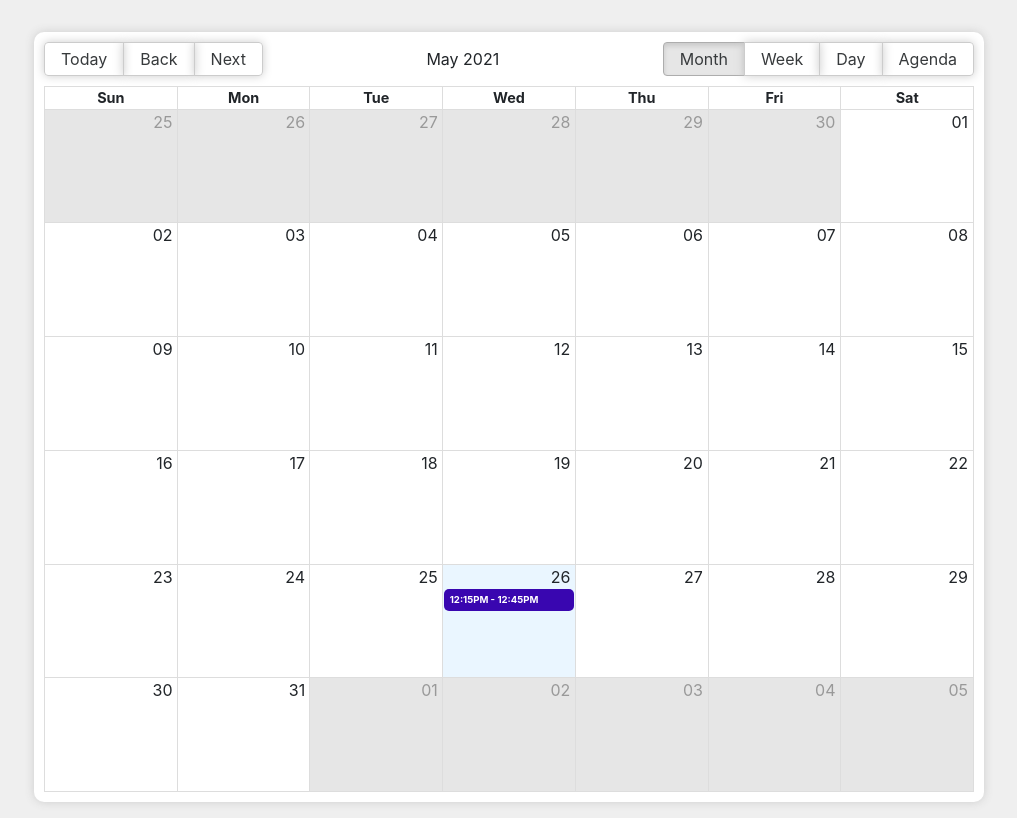
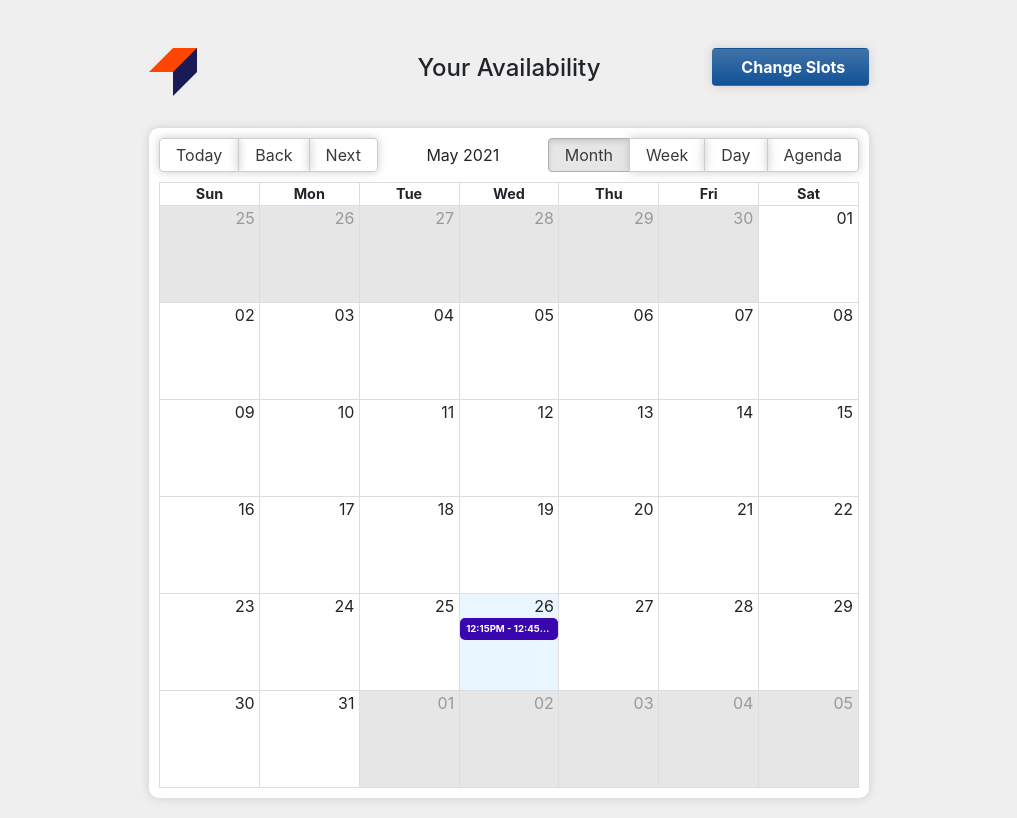
Before and after one commit to sharma00praful/getsetupassignment, a React (Create React App) app: page /view-availability in a window 1280 px wide. Shown: the whole page, without its empty margins (131-1148 px from the left). Built offline with nearby package versions, Linux system fonts and the light colour scheme; no server answers.

Commit message:
add view availability api calls

```diff
--- a/src/App.css
+++ b/src/App.css
@@ -253,3 +253,8 @@
 .rbc-toolbar button {
   box-shadow: 0px 0px 10px #ccc;
 }
+.view-heading-container {
+  display: flex;
+  justify-content: center;
+  align-items: center;
+}
--- a/src/screens/SubmitAvailability.jsx
+++ b/src/screens/SubmitAvailability.jsx
@@ -27,6 +27,7 @@ import {
 
 const SubmitAvailability = () => {
   const year = new Date().getFullYear();
+  const history = useHistory();
 
   const [availability, setAvailability] = useState([]); //array state to store availability {{week1:{{from:value,to:value},{from:value,to:value},...},week2:{from:value,to:value}}
   const [week, setWeek] = useState(getWeekNumber(new Date())); //set to current week number initially
@@ -54,7 +55,6 @@ const SubmitAvailability = () => {
   const [clockInputType, setClockInputType] = useState("");
   const [clockInputShow, setClockInputShow] = useState(false);
   const dateStringArray = selectedDate.toString().split(" "); //to store timestamp in string array for showing date
-  const history = useHistory();
 
   const errorModalHandleClose = () => {
     setIsError({ status: false, message: "No Error" });
@@ -194,6 +194,7 @@ const SubmitAvailability = () => {
     }
     return noError;
   };
+
   const removeSlot = (date, from, to) => {
     const availabilityArray = [...availability];
     availabilityArray.map(function (item, index) {
@@ -205,6 +206,7 @@ const SubmitAvailability = () => {
 
     setAvailability(availabilityArray);
   };
+
   const editSlot = (date, from, to) => {
     removeSlot(date, from, to);
     setSlotStartTime(from);
@@ -214,21 +216,36 @@ const SubmitAvailability = () => {
     setSelectedDate(new Date(date));
     handleClockInputShow();
   };
+
   const HandlePush = (url) => {
     history.push({ pathname: url });
   };
+
   const handleAPISuccess = () => {
     HandlePush("/view-availability");
+  };
+
+  const handleViewSlots = () => {
+    history.push({ pathname: "/view-availability" });
   };
 
   return (
     <Container className="mt-5 main-container">
       <Row>
-        <Col xs={2} md={1} sm={1}>
+        <Col sm={2}>
           <Image src={GetSetUpLogo} />
         </Col>
-        <Col xs={10} md={11} sm={11} className="main-heading-container">
+        <Col className="main-heading-container">
           <h4>Submit Your Availability</h4>
+        </Col>
+        <Col sm={3}>
+          <Button
+            variant="default"
+            className="add-slot-button"
+            onClick={handleViewSlots}
+          >
+            <span className="button-text">View All Slots</span>
+          </Button>
         </Col>
       </Row>
       <Row>
--- a/src/screens/ViewAvailability.jsx
+++ b/src/screens/ViewAvailability.jsx
@@ -1,14 +1,24 @@
 import React, { useState, useEffect } from "react";
+import { useHistory } from "react-router-dom";
+
 import Container from "react-bootstrap/Container";
 import Row from "react-bootstrap/Row";
 import Col from "react-bootstrap/Col";
+import Image from "react-bootstrap/Image";
+import Button from "react-bootstrap/Button";
+
 import { Calendar, momentLocalizer } from "react-big-calendar";
 import "react-big-calendar/lib/css/react-big-calendar.css";
 import moment from "moment";
+
 import "../App.scss";
+import GetSetUpLogo from "../resources/getsetuplogo.png";
+
 const localizer = momentLocalizer(moment);
 
 const ViewAvailability = () => {
+  const history = useHistory();
+
   const [events, setEvents] = useState([
     {
       start: moment().toDate(),
@@ -16,11 +26,30 @@ const ViewAvailability = () => {
       title: "12:15PM - 12:45PM",
     },
   ]);
+
   const handleAPISuccess = (availability) => {
-    console.log(availability);
-    const helperAvailability = {};
+    if (availability.length > 0) {
+      const helperAvailability = [];
 
-    const helperSlot = {};
+      availability.forEach((item, index) => {
+        item.dateId.forEach((itemSlot, indexSlot) => {
+          helperAvailability.push(helperSlot(itemSlot, item));
+        });
+      });
+      setEvents(helperAvailability);
+    }
+  };
+
+  const helperSlot = (itemSlot, item) => {
+    const slot = {};
+    slot.start = moment(new Date(`${item.date} ${itemSlot.from}`)).toDate();
+    slot.end = moment(new Date(`${item.date} ${itemSlot.to}`)).toDate();
+    slot.title = `${itemSlot.from} - ${itemSlot.to}`;
+    return slot;
+  };
+
+  const handleChangeSlots = () => {
+    history.push({ pathname: "/submit-availability" });
   };
 
   useEffect(() => {
@@ -31,17 +60,34 @@ const ViewAvailability = () => {
         userId: 12345,
       }),
     })
-      .then((response) => {
-        if (response.status === 200) {
-          handleAPISuccess(response.body);
-        }
+      .then((response) => response.json())
+      .then((data) => {
+        handleAPISuccess(data);
       })
       .catch((error) => {
         console.log(error);
       });
-  });
+  }, []);
+
   return (
-    <Container>
+    <Container className="mt-5 main-container">
+      <Row>
+        <Col sm={3}>
+          <Image src={GetSetUpLogo} />
+        </Col>
+        <Col className="view-heading-container">
+          <h4>Your Availability</h4>
+        </Col>
+        <Col sm={3}>
+          <Button
+            variant="default"
+            className="add-slot-button"
+            onClick={handleChangeSlots}
+          >
+            <span className="button-text">Change Slots</span>
+          </Button>
+        </Col>
+      </Row>
       <Row>
         <Col className="view-availability-container">
           <div className="view-calander-container">
@@ -50,7 +96,7 @@ const ViewAvailability = () => {
               events={events}
               startAccessor="start"
               endAccessor="end"
-              style={{ height: 750 }}
+              style={{ height: 650 }}
             />
           </div>
         </Col>
```
